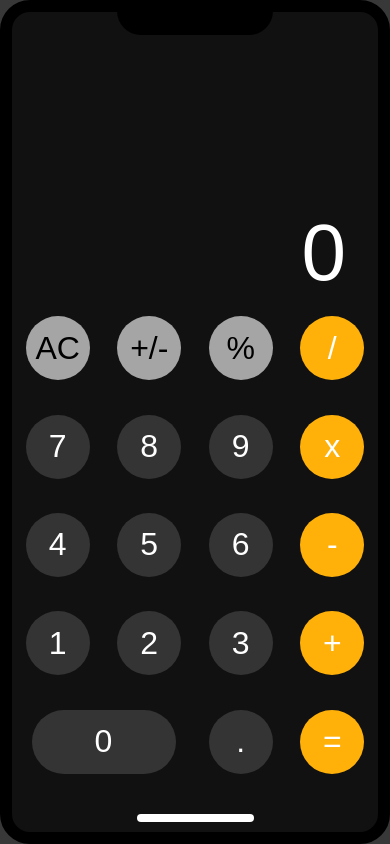
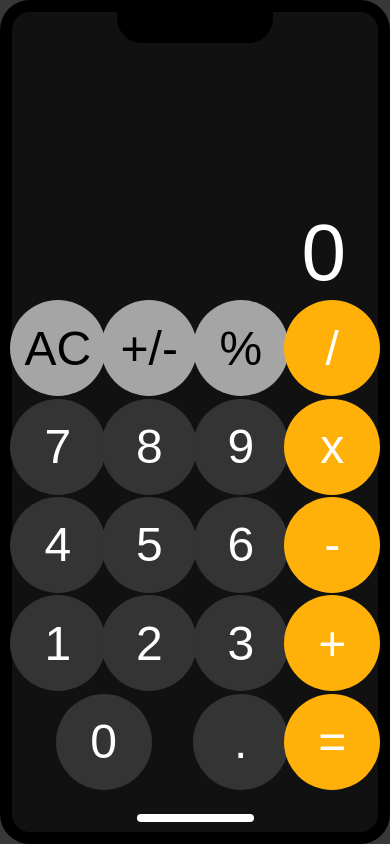
Before and after one commit to PrimeFord/Calculator, a plain HTML site: page index.html in a window 390 px wide. Drawn offline with Linux system fonts and the light colour scheme.

Commit message:
Calculator

```diff
--- a/style.css
+++ b/style.css
@@ -119,10 +119,16 @@ body {
     width: 40%;
     left: 30%;
     top: 0.7rem;
+    height: 2rem;
   }
   .container::after {
     width: 30%;
     top: 96.5%;
     left: 35%;
   }
+  .btn {
+    font-size: 3rem;
+    width: 6rem;
+    height: 6rem;
+  }
 }
```
